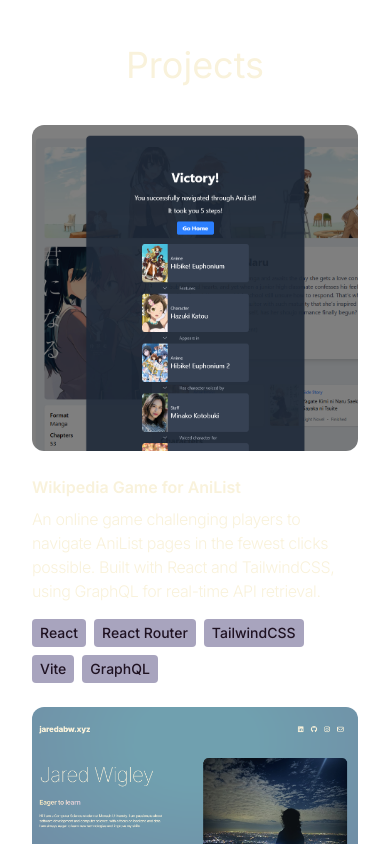
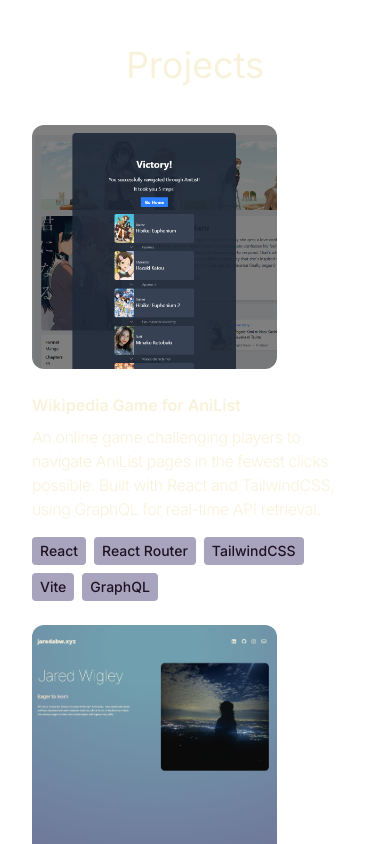
Before and after one commit to jaredabw/jaredabw.github.io, a React (Vite) app: page / in a window 390 px wide. Shown: the part 920-1764 px from the top of the page. Built offline with nearby package versions, Linux system fonts and the light colour scheme.

Commit message:
formatting

```diff
--- a/src/components/Projects.jsx
+++ b/src/components/Projects.jsx
@@ -23,7 +23,7 @@
             transition={{ duration: Math.sqrt(index + 1) }}
             viewport={{ once: true }}
           >
-            <div className="w-full md:w-1/2 lg:w-1/5">
+            <div className="w-3/4 lg:w-1/5 justify-center">
               <img
                 src={project.image}
                 alt={project.title}
```
